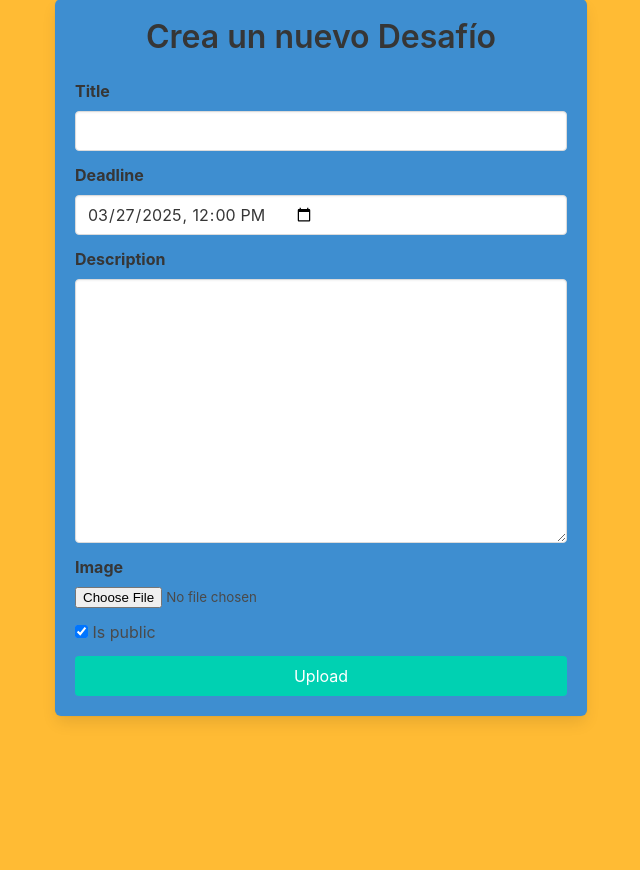
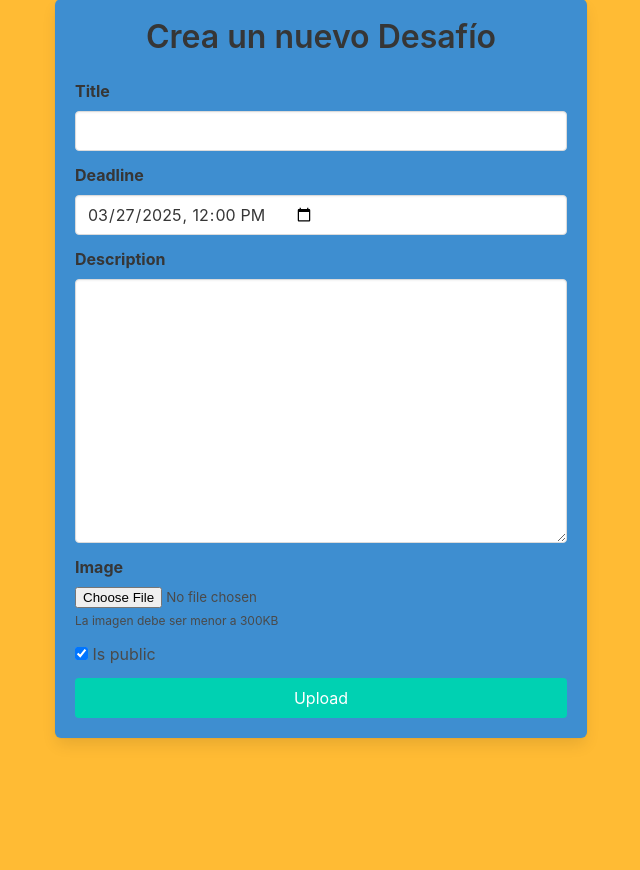
Before and after one commit to manelvf/chommi, a Django app: page /create_event in a window 1280 px wide. Shown: the part 401-1271 px from the top of the page, without its empty margins (319-959 px from the left). Run offline with Django 5.2, Linux system fonts and the light colour scheme.

Commit message:
Add upload limit

```diff
--- a/bets/forms.py
+++ b/bets/forms.py
@@ -1,6 +1,7 @@
 from django import forms
 from .models import Event, EventOption
 from datetime import datetime, timedelta
+from django.core.exceptions import ValidationError
 
 
 class ImageUploadForm(forms.ModelForm):
@@ -24,3 +25,10 @@ class ImageUploadForm(forms.ModelForm):
         tomorrow = datetime.now() + timedelta(days=1)
         tomorrow_noon = tomorrow.replace(hour=12, minute=0, second=0, microsecond=0)
         self.fields['deadline'].initial = tomorrow_noon
+
+    def clean_image(self):
+        image = self.cleaned_data.get('image')
+        if image:
+            if image.size > 300 * 1024:  # 300KB in bytes
+                raise ValidationError('La imagen no puede ser mayor a 300KB.')
+        return image
--- a/bets/templates/bets/create_event.html
+++ b/bets/templates/bets/create_event.html
@@ -92,6 +92,7 @@
                                     </label>
                                 </span>
                             </div>
+                            <p class="help">La imagen debe ser menor a 300KB</p>
                             {% if form.image.errors %}
                             <p class="help is-danger">
                                 {% for error in form.image.errors %}
```
